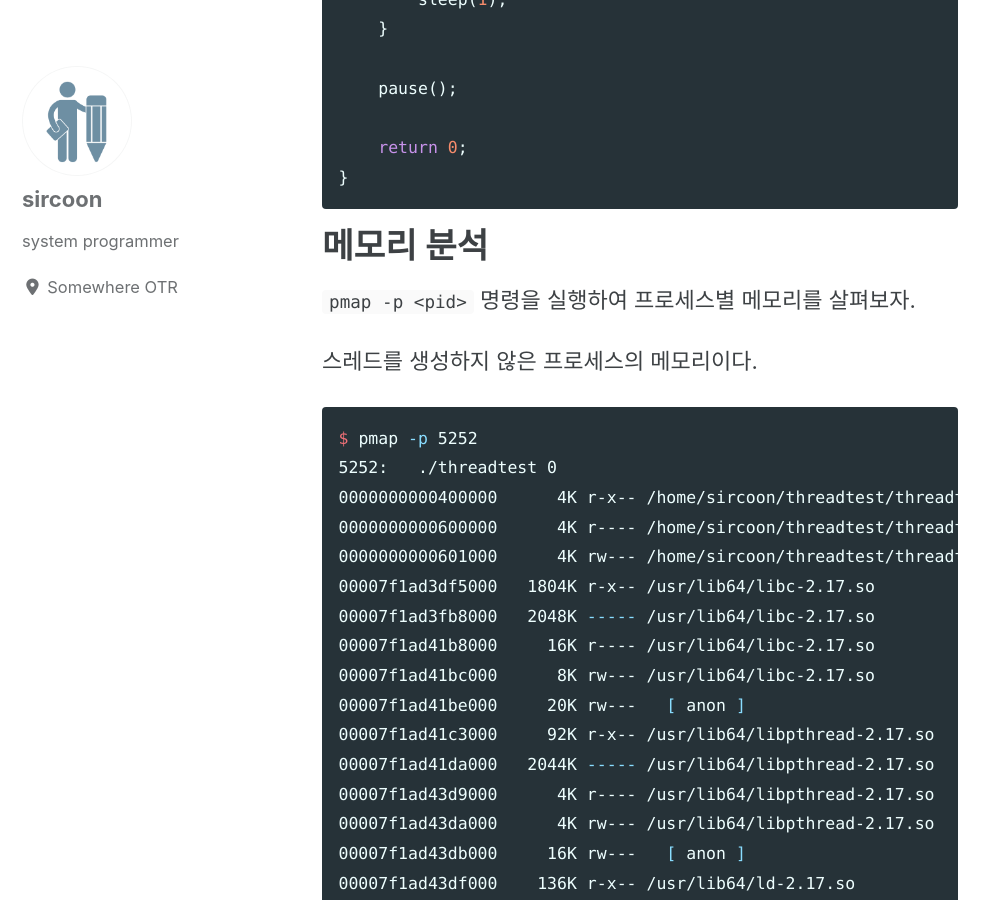
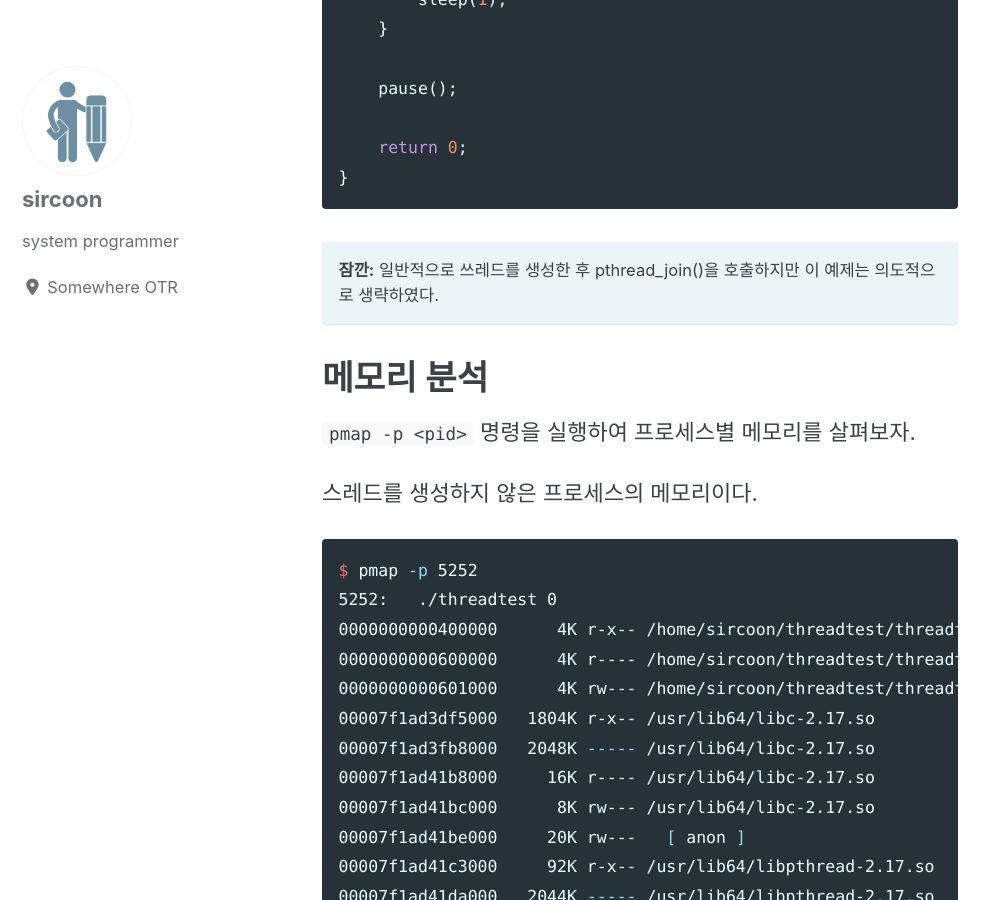
Before and after one commit to mrsoulware/mrsoulware.github.io, a Jekyll site: the page built from _posts/2020-04-08-pthread-memory.md, in a window 1280 px wide and 900 px high, scrolled down 1341 px. Shown: the whole window, without its empty margins (0-998 px from the left). Built offline with Jekyll 4.4.1, drawn with Linux system fonts in a browser that asks for light colours; cached includes are drawn as plain includes; nearby versions of some CDN libraries.

Commit message:
complemet post content

````diff
--- a/_posts/2020-04-08-pthread-memory.md
+++ b/_posts/2020-04-08-pthread-memory.md
@@ -53,9 +53,12 @@ main(int argc, char **argv)
 }
 ```
 
+**잠깐:** 일반적으로 쓰레드를 생성한 후 pthread_join()을 호출하지만 이 예제는 의도적으로 생략하였다.
+{: .notice--info}
+
 # 메모리 분석
 
-```pmap -p <pid>``` 명령을 실행하여 프로세스별 메모리를 살펴보자.
+`pmap -p <pid>` 명령을 실행하여 프로세스별 메모리를 살펴보자.
 
 스레드를 생성하지 않은 프로세스의 메모리이다.
 
````
